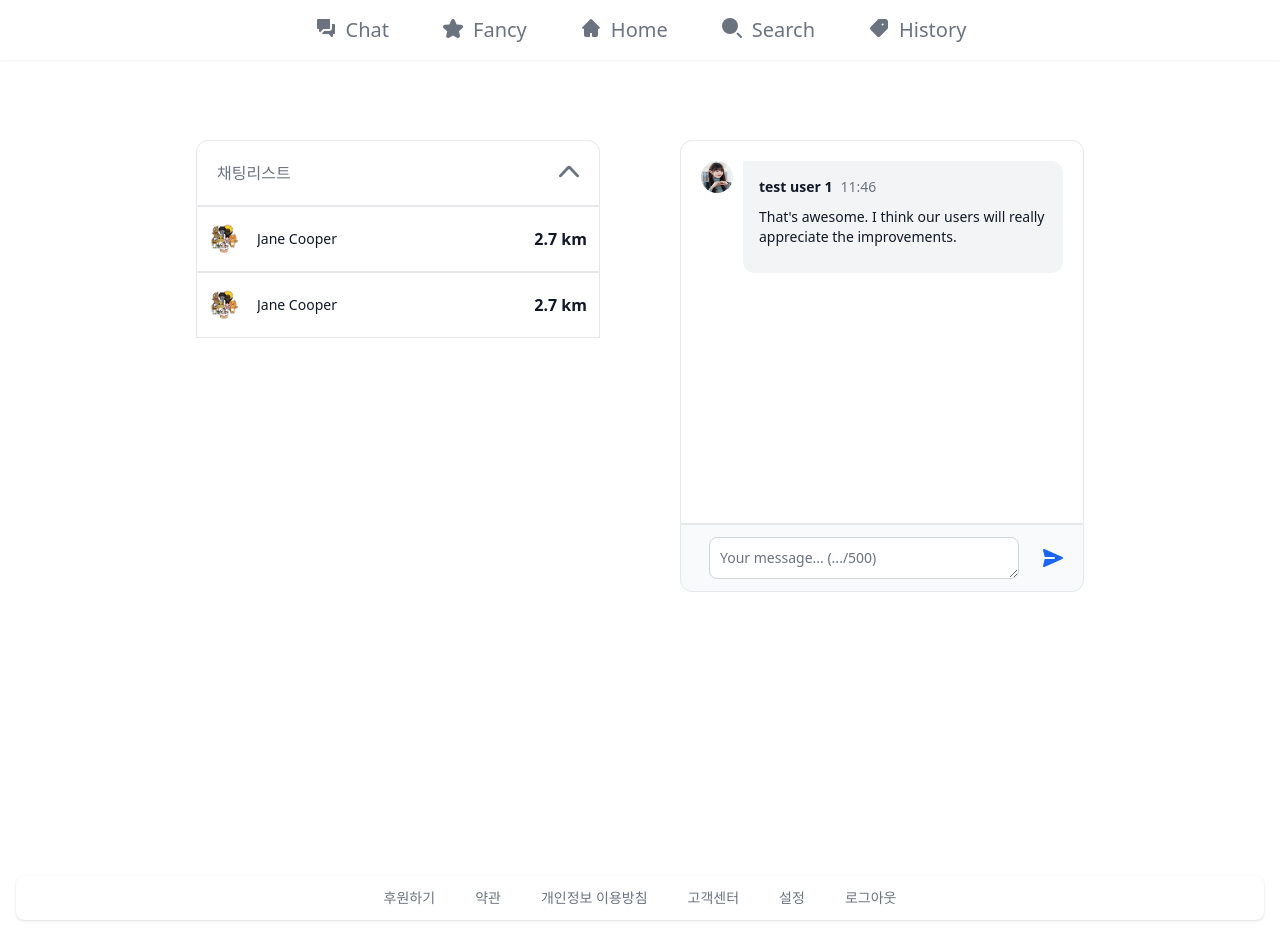
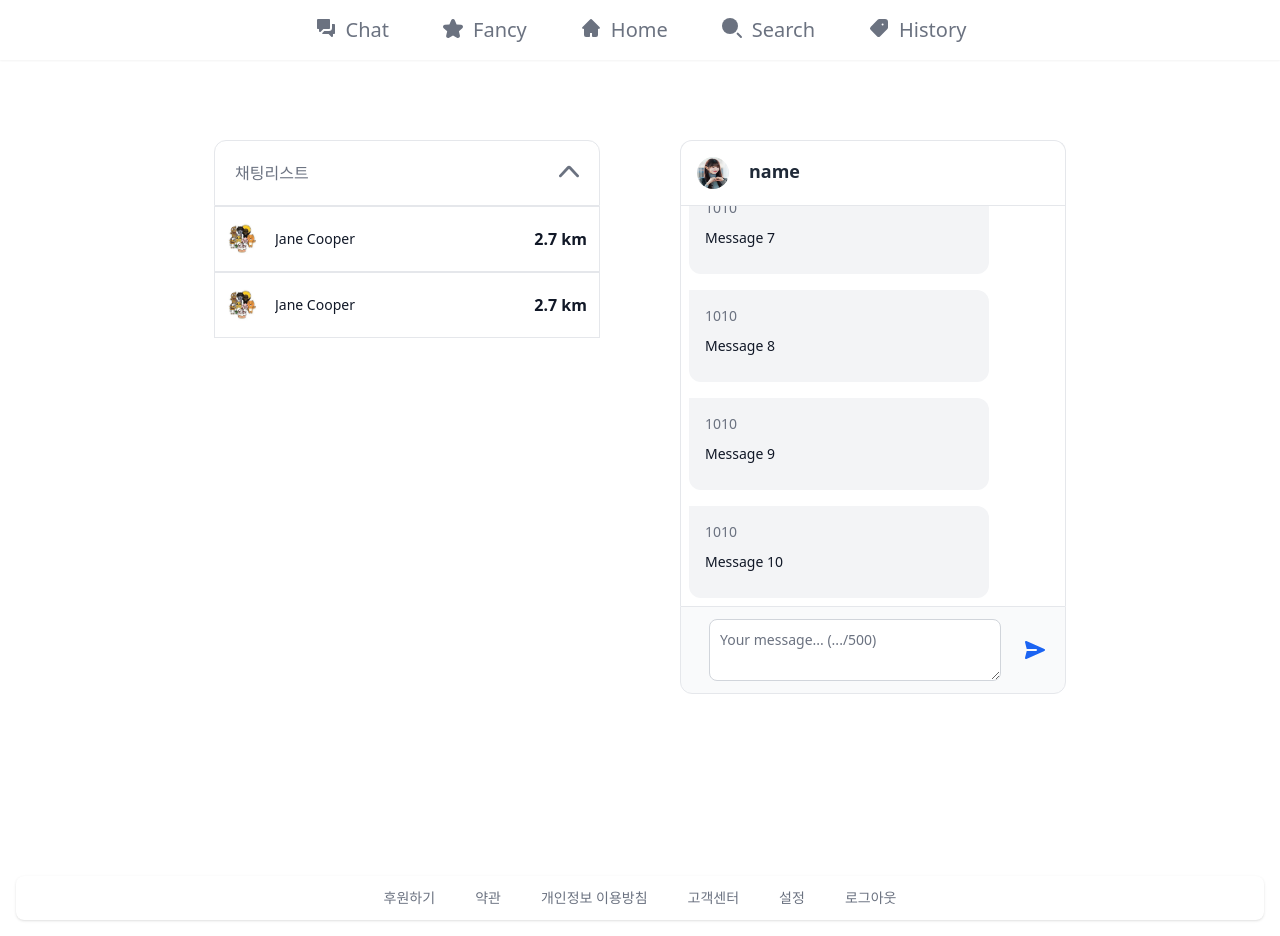
Before and after one commit to 42Seoul-Tea42/frontend, a Next.js app: page /home/chat in a window 1280 px wide. Built offline with nearby package versions, Linux system fonts and the light colour scheme.

Commit message:
feat message item 컴포넌트로 아이템 분리
메세지 요소를 데이터를 컨트롤하는 부모 컴포넌트와 인자로 받아서 렌더링하는 item 컴포넌트로 분리

```diff
--- /dev/null
+++ b/app/home/(routes)/chat/components/MessageItem.tsx
@@ -0,0 +1,19 @@
+interface MessageItemProps {
+  time: string;
+  message: string;
+}
+
+const MessageItem: React.FC<MessageItemProps> = ({ time, message }) => {
+  return (
+    <div className="flex items-start space-x-2 p-2">
+      <div className="flex flex-col w-full max-w-[300px] leading-1.5 p-4 border-gray-200 bg-gray-100 rounded-e-xl rounded-es-xl dark:bg-gray-700">
+        <div className="flex items-center space-x-2 rtl:space-x-reverse">
+          <span className="text-sm font-normal text-gray-500 dark:text-gray-400">{time}</span>
+        </div>
+        <p className="text-sm font-normal py-2.5 text-gray-900 dark:text-white">{message}</p>
+      </div>
+    </div>
+  );
+};
+
+export default MessageItem;
--- a/app/home/(routes)/chat/components/SendMessageForm.tsx
+++ b/app/home/(routes)/chat/components/SendMessageForm.tsx
@@ -1,4 +1,8 @@
 const SendMessageForm = () => {
+  enum ChatType {
+    MAX_LENGTH = 500
+  }
+
   return (
     <form>
       <label htmlFor="chat" className="sr-only">
@@ -7,9 +11,10 @@ const SendMessageForm = () => {
       <div className="flex items-center px-3 py-3 rounded-b-xl border bg-gray-50 dark:bg-gray-700">
         <textarea
           id="chat"
-          rows={1}
+          rows={2}
+          maxLength={ChatType.MAX_LENGTH}
           className="block mx-4 p-2.5 w-full text-sm text-gray-900 bg-white rounded-lg border border-gray-300 focus:ring-blue-400 focus:border-blue-400 dark:bg-gray-800 dark:border-gray-600 dark:placeholder-gray-400 dark:text-white dark:focus:ring-blue-400 dark:focus:border-blue-400"
-          placeholder="Your message... (.../500)"
+          placeholder={`Your message... (.../${ChatType.MAX_LENGTH})`}
         ></textarea>
         <button
           type="submit"
--- a/app/home/(routes)/chat/components/ViewMessageForm.tsx
+++ b/app/home/(routes)/chat/components/ViewMessageForm.tsx
@@ -1,25 +1,69 @@
 'use client';
 
+import { useEffect, useRef, useState } from 'react';
+import MessageItem from './MessageItem';
 import Image from 'next/image';
 
 const ViewMessageForm = () => {
+  const containerRef = useRef<HTMLDivElement>(null);
+  const [messages, setMessages] = useState<string[]>([]);
+  const [hasMoreMessages, setHasMoreMessages] = useState<boolean>(true);
+
+  useEffect(() => {
+    // 더미 데이터 생성
+    const dummyMessages = Array.from({ length: 10 }, (_, index) => `Message ${index + 1}`);
+    setMessages(dummyMessages);
+  }, []);
+
+  const scrollToBottom = () => {
+    if (containerRef.current) {
+      containerRef.current.scrollTop = containerRef.current.scrollHeight;
+    }
+  };
+
+  useEffect(() => {
+    scrollToBottom();
+  }, [messages]);
+
+  // 이전 메시지를 불러오는 함수
+  const loadPreviousMessages = () => {
+    // 여기서 이전 메시지를 불러올 수 있는 함수를 호출하여 messages 상태를 업데이트합니다.
+    // 예시: fetchPreviousMessages();
+    // 이전 메시지를 불러오는 API 요청이 성공하면 새로운 메시지를 기존 메시지 앞에 추가합니다.
+    // 기존 메시지를 유지하면서 새로운 메시지를 추가하는 방식으로 구현합니다.
+    // 새로운 메시지가 없는 경우 hasMoreMessages를 false로 설정하여 더 이상 메시지를 불러오지 않습니다.
+  };
+
   return (
-    <div className="flex border p-5 rounded-t-xl h-2/5 min-h-96 items-start gap-2.5">
+    <div className="border border-b-0 rounded-t-xl">
+      <div className="flex border-b p-4 ">
         <Image
           className="w-8 h-8 rounded-full"
-        src="/장원영.jpeg"
+          src={'/장원영.jpeg'}
           width={500}
           height={700}
-        alt="Jese image"
+          alt="User image"
         />
-      <div className="flex flex-col w-full max-w-[320px] leading-1.5 p-4 border-gray-200 bg-gray-100 rounded-e-xl rounded-es-xl dark:bg-gray-700">
-        <div className="flex items-center space-x-2 rtl:space-x-reverse">
-          <span className="text-sm font-semibold text-gray-900 dark:text-white">test user 1</span>
-          <span className="text-sm font-normal text-gray-500 dark:text-gray-400">11:46</span>
+        <span className="text-lg ml-5 font-semibold text-gray-800 dark:text-white">{'name'}</span>
       </div>
-        <p className="text-sm font-normal py-2.5 text-gray-900 dark:text-white">
-          That's awesome. I think our users will really appreciate the improvements.
-        </p>
+      <div
+        className="overflow-y-auto max-h-[400px] min-w-96"
+        ref={containerRef}
+        onScroll={() => {
+          // 스크롤이 맨 위에 도달했을 때 이전 메시지를 불러옵니다.
+          if (containerRef.current?.scrollTop === 0 && hasMoreMessages) {
+            loadPreviousMessages();
+          }
+        }}
+      >
+        {messages.map((message, index) => (
+          <div key={index}>
+            <MessageItem message={message} time="1010" />
+          </div>
+        ))}
+        {!hasMoreMessages && (
+          <div className="text-center text-gray-500 mt-2">더 이상 메시지가 없습니다.</div>
+        )}
       </div>
     </div>
   );
```
Lines whose indentation alone changed are shown as unchanged.
